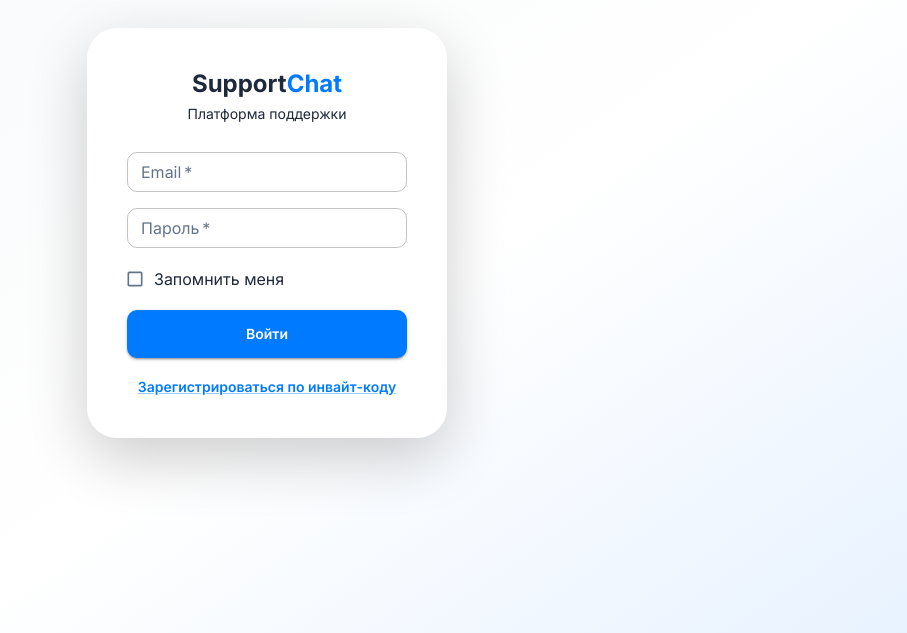
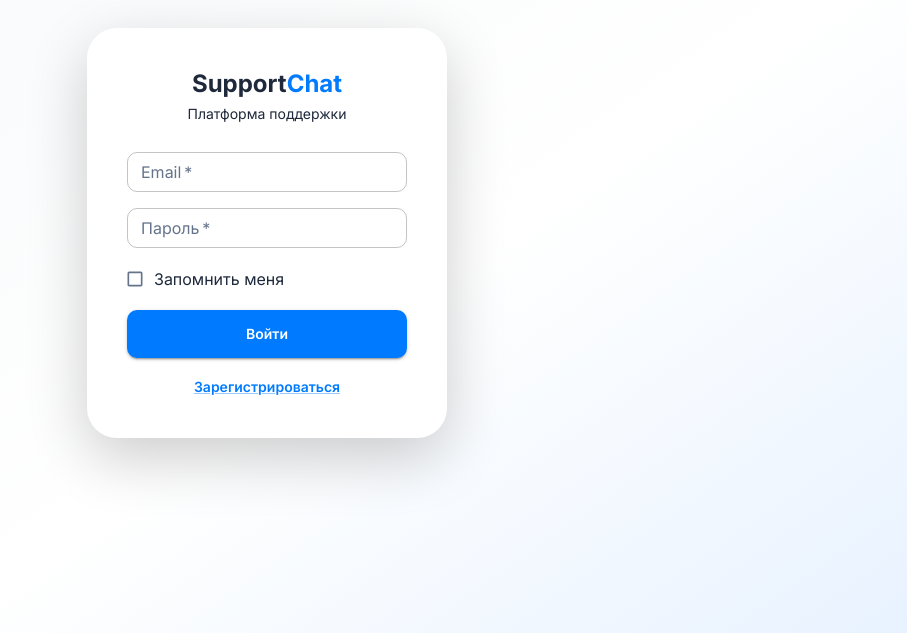
Before and after one commit to Lau2k1/support-chat, a React (Vite) app in the folder frontend-react/: page /login in a window 1280 px wide. Shown: the part 167-800 px from the top of the page, without its empty margins (373-1280 px from the left). Built offline with nearby package versions, Linux system fonts and the light colour scheme; no server answers.

Commit message:
ui(auth): tweak login/register texts

```diff
--- a/frontend-react/src/pages/Login.tsx
+++ b/frontend-react/src/pages/Login.tsx
@@ -101,7 +101,7 @@ export default function Login() {
 
         <Box sx={{ textAlign: 'center', mt: 2 }}>
           <Link component={RouterLink} to="/register" variant="body2" sx={{ fontWeight: 600 }}>
-            Зарегистрироваться по инвайт-коду
+            Зарегистрироваться
           </Link>
         </Box>
       </Card>
```
